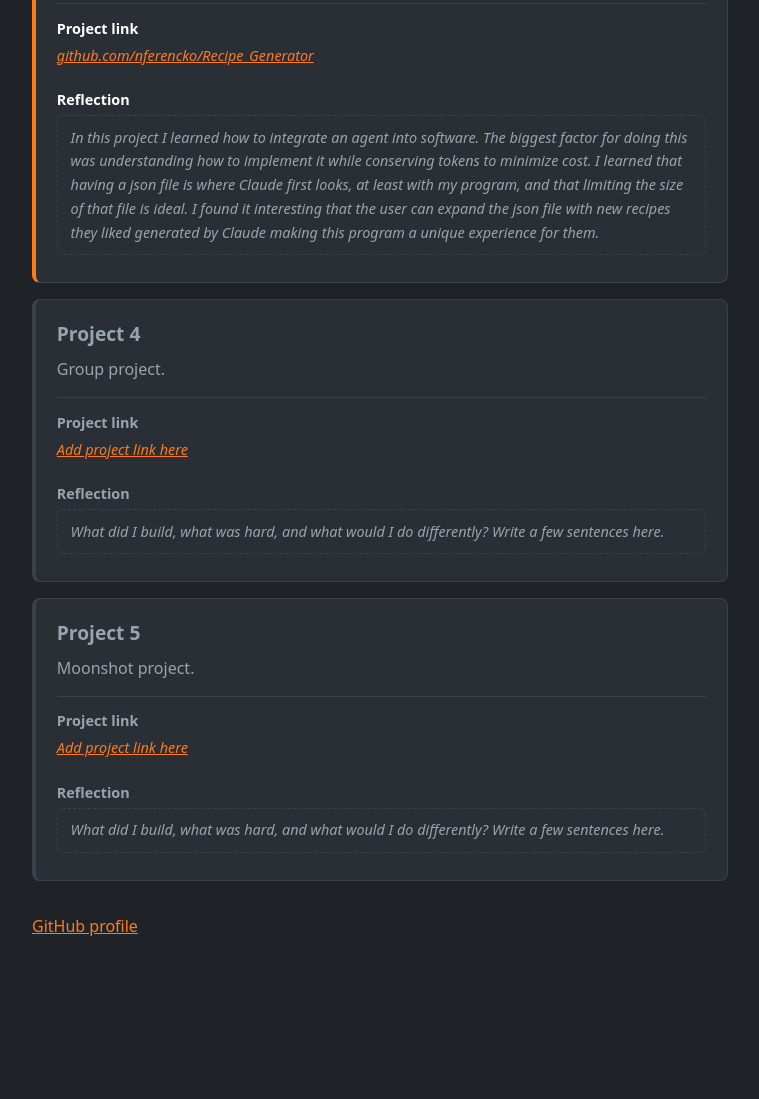
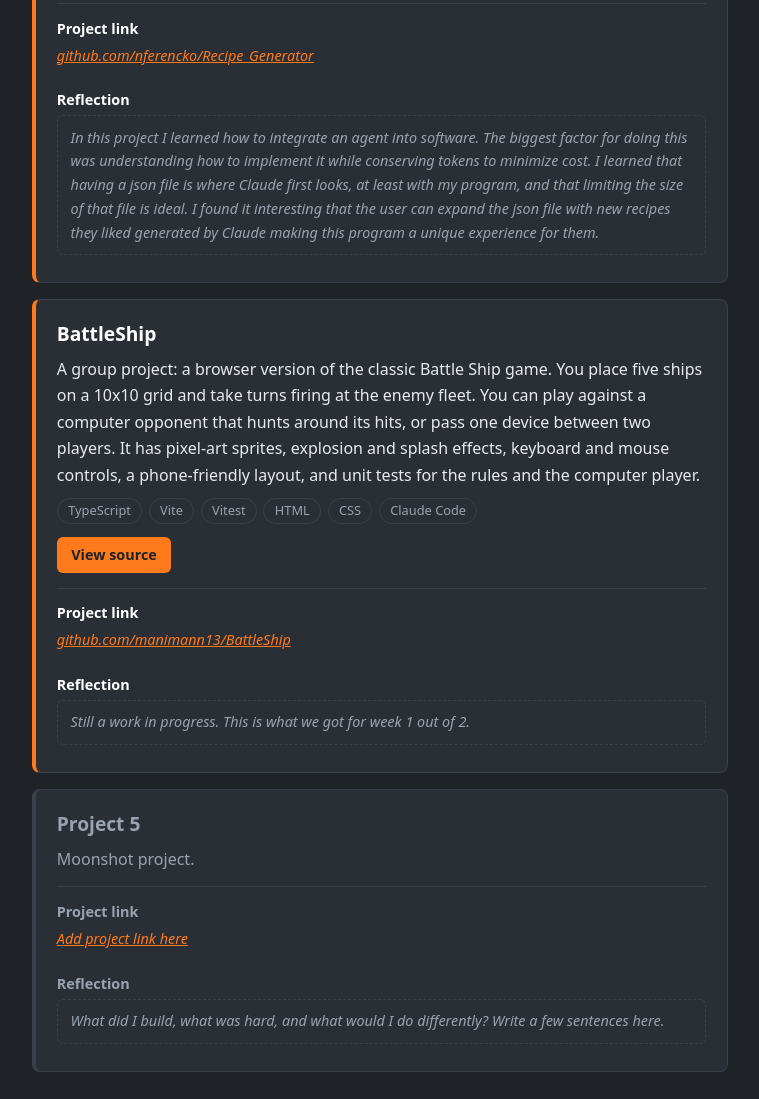
Before and after one commit to nferencko/Nic-s-Programming-Projects, a plain HTML site: page index.html in a window 1280 px wide. Shown: the part 1795-2894 px from the top of the page, without its empty margins (260-1019 px from the left). Before the commit the page ends 2782 px from the top, so only its background shows below. Drawn offline with Linux system fonts and the light colour scheme.

Commit message:
Add BattleShip as project card 4
Co-Authored-By: Claude Sonnet 5.5 <noreply@anthropic.com>

```diff
--- a/index.html
+++ b/index.html
@@ -382,18 +382,31 @@
         </div>
       </div>
     </section>
-    <section class="project future">
-      <h2>Project 4</h2>
-      <p>Group project.</p>
+    <section class="project">
+      <h2>BattleShip</h2>
+      <p>A group project: a browser version of the classic Battle Ship game. You place five ships on a 10x10 grid and
+        take turns firing at the enemy fleet. You can play against a computer opponent that hunts around its hits, or
+        pass one device between two players. It has pixel-art sprites, explosion and splash effects, keyboard and mouse
+        controls, a phone-friendly layout, and unit tests for the rules and the computer player.</p>
+      <ul class="tags">
+        <li>TypeScript</li>
+        <li>Vite</li>
+        <li>Vitest</li>
+        <li>HTML</li>
+        <li>CSS</li>
+        <li>Claude Code</li>
+      </ul>
+      <a class="btn" href="https://github.com/manimann13/BattleShip">View source</a>
       <div class="meta">
         <div>
           <h3>Project link</h3>
-          <p class="ph"><a href="#">Add project link here</a></p>
+          <p class="ph"><a
+              href="https://github.com/manimann13/BattleShip">github.com/manimann13/BattleShip</a>
+          </p>
         </div>
         <div>
           <h3>Reflection</h3>
-          <p class="ph box">What did I build, what was hard, and what would I do differently? Write a few sentences
-            here.</p>
+          <p class="ph box">Still a work in progress. This is what we got for week 1 out of 2.</p>
         </div>
       </div>
     </section>
```
